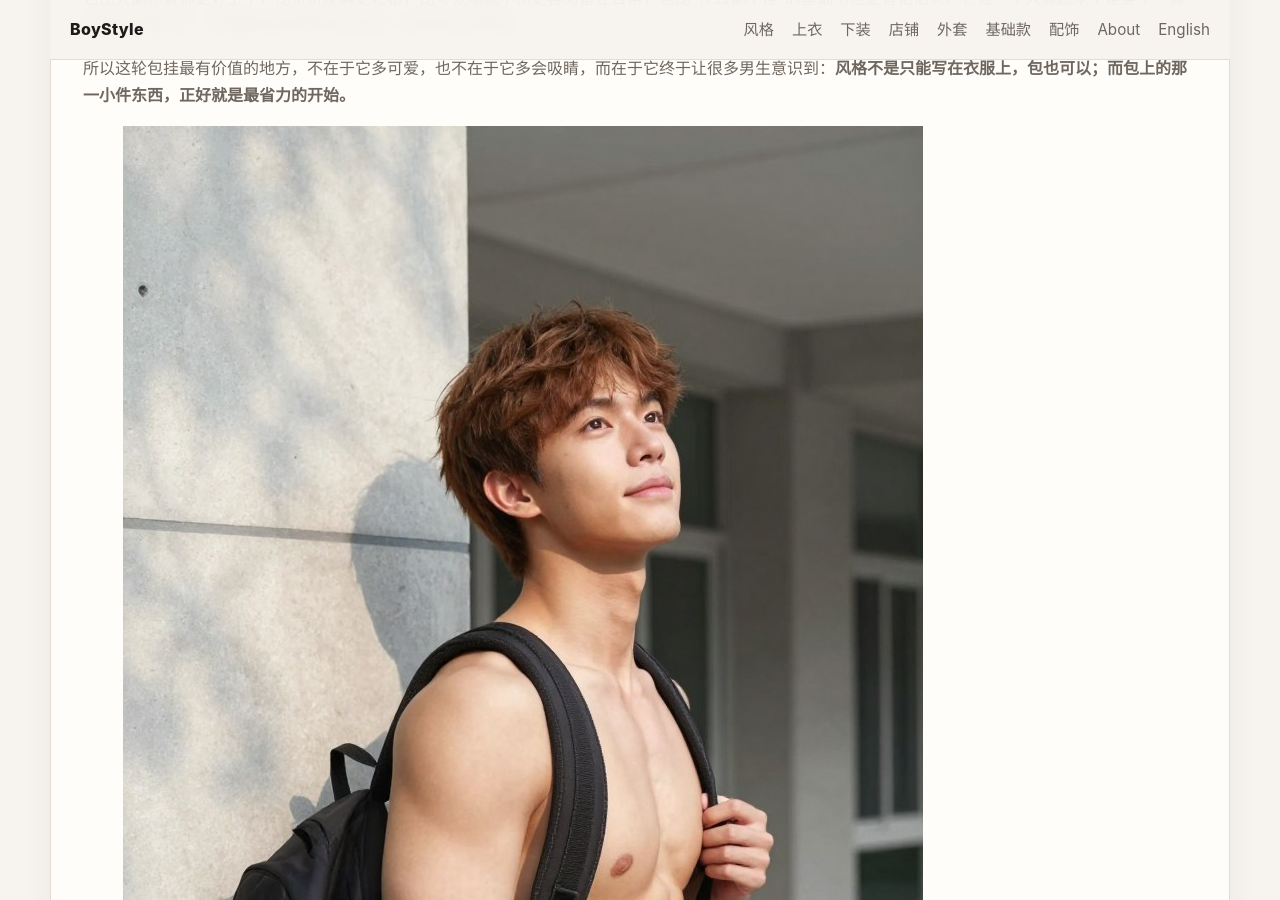
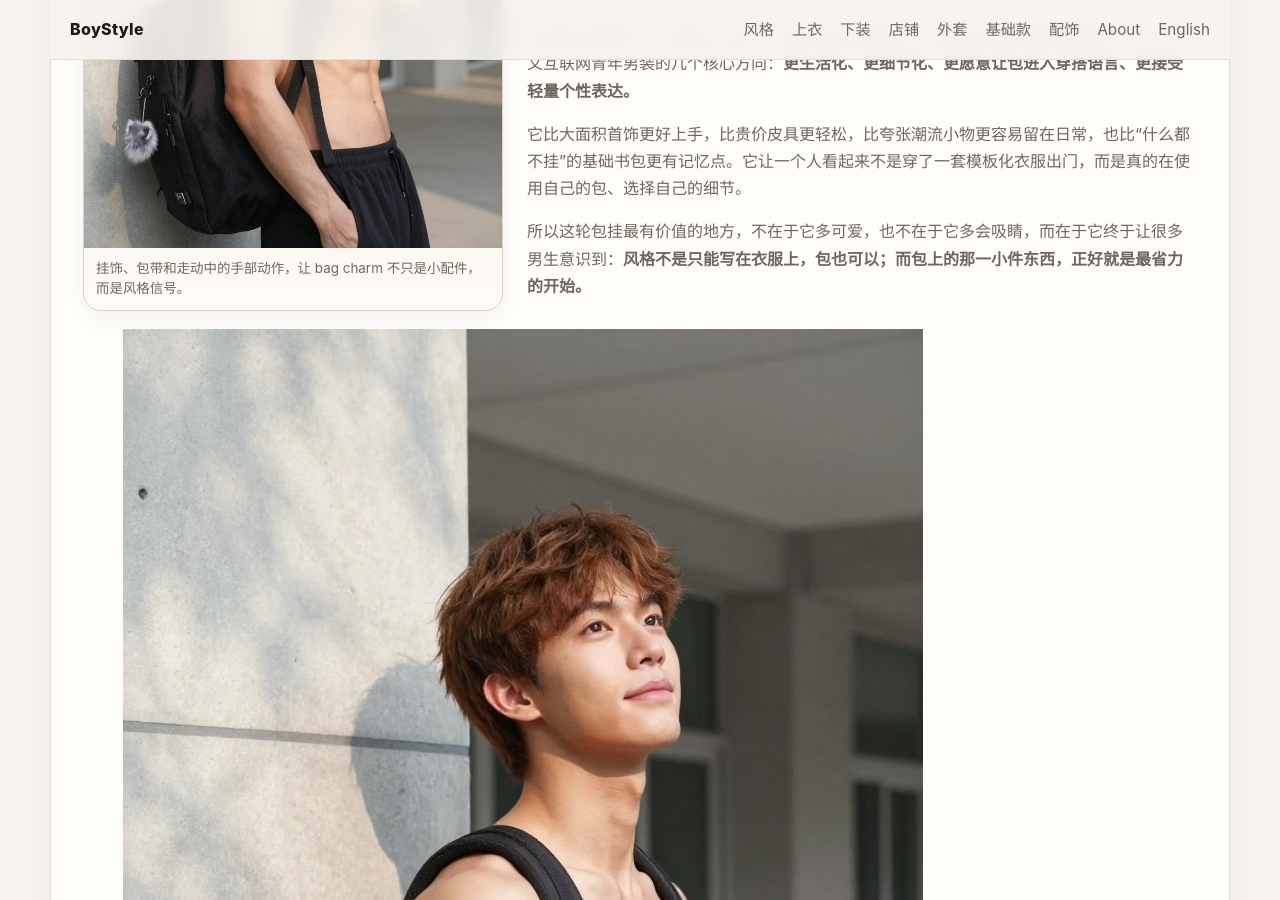
Before and after one commit to qilin-agent/zboystyle, a Jekyll site: the page built from _zh_accessories/bag-charms-campus-style-guide.html, in a window 1280 px wide and 900 px high, scrolled down 7954 px. Built offline with Jekyll 4.4.1, drawn with Linux system fonts in a browser that asks for light colours.

Commit message:
Tidy bag charms article image layout

```diff
--- a/_zh_accessories/bag-charms-campus-style-guide.html
+++ b/_zh_accessories/bag-charms-campus-style-guide.html
@@ -155,6 +155,10 @@ thumbnail_alt: "包挂与校园包袋风格主图"
 <p>真正成熟的用法，不是靠包挂替整套造型救命，而是让它接住包、鞋、帽子和衣服之间那一点点本来没被说出来的气质。它是一个收口件，不是主标题。</p>
 
 <h2>七、哪些店铺和购买路径值得先看</h2>
+<figure class="article-figure narrow align-left">
+  <img src="../../assets/img/task-generated/zboystyle/bag-charms-campus-style-vertical-01.jpg" alt="包挂主题正文配图，强调挂饰、包带与手部动作形成的风格信号" />
+  <figcaption>挂饰、包带和走动中的手部动作，让 bag charm 不只是小配件，而是风格信号。</figcaption>
+</figure>
 <p>这类东西现在的购买路径主要还是中文平台电商，尤其是淘宝、1688 风格延伸店铺、小红书种草引流店、以及抖音直播里成套卖包与挂件的店。对大多数读者来说，最有效的买法不是先找“大牌包挂”，而是先按自己包的类型去搜。</p>
 <ul>
   <li><strong>搜词一：</strong>“双肩包 挂件 男”“书包 挂件 通勤”“包挂 男 cleanfit” —— 适合先看商家怎么配。</li>
```
